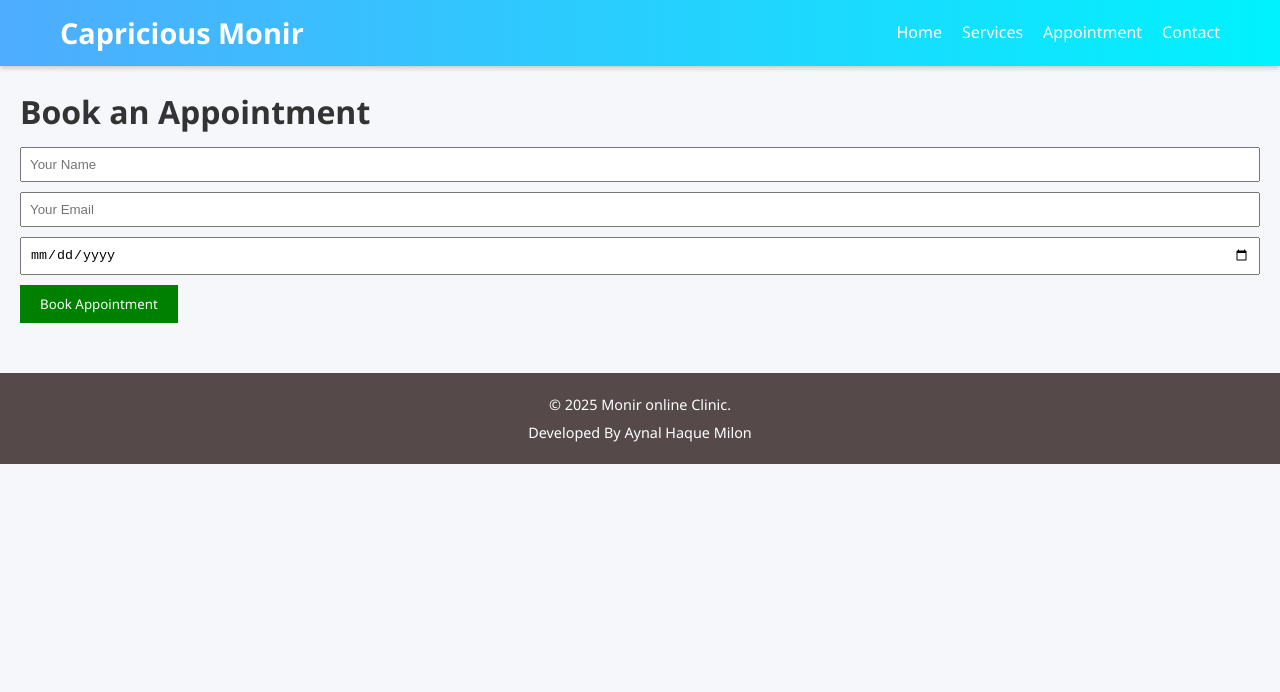
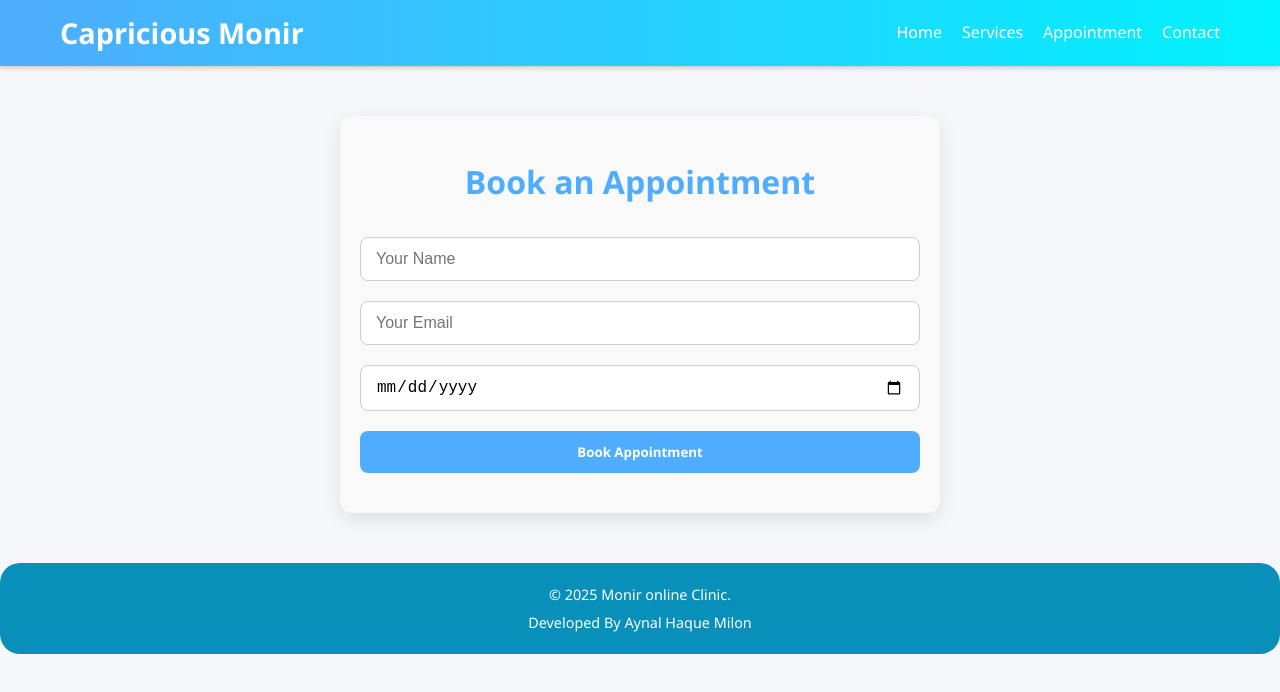
Before and after one commit to Aynal7411/monir-appointment, a React (Vite) app: page /appointment in a window 1280 px wide. Shown: the top 692 px of the page. Built offline with nearby package versions, Linux system fonts and the light colour scheme.

Commit message:
changeing of pages

```diff
--- a/src/components/Footer.css
+++ b/src/components/Footer.css
@@ -1,9 +1,10 @@
 .footer {
-  background: hsl(0, 8%, 31%);
+  background: hwb(194 3% 27%);
   color: #fff;
   text-align: center;
   padding: 15px;
   margin-top: 30px;
+  border-radius: 20px;
 }
 .footer p {
   margin: 5px 0;
--- a/src/components/Services.css
+++ b/src/components/Services.css
@@ -1,13 +1,16 @@
 .services {
   padding: 50px 20px;
-  background-color: #f9f9f9;
+  background-color: hwb(199 2% 9%);
   text-align: center;
+  border-radius: 15px;
+  box-shadow: 0 4px 15px rgba(0,0,0,0.1);
+
 }
 
 .services h2 {
   font-size: 2.5rem;
   margin-bottom: 30px;
-  color: #333;
+  color: oklab(11.813% 0.02934 0.01264);
 }
 
 .services ul {
@@ -16,11 +19,11 @@
   display: flex;
   flex-wrap: wrap;
   justify-content: center;
-  gap: 30px;
+  gap: 20px;
 }
 
 .services ul li {
-  background-color: #4facfe;
+  background-color: hsl(208, 51%, 52%);
   color: white;
   padding: 20px 25px;
   border-radius: 10px;
--- a/src/components/Services.jsx
+++ b/src/components/Services.jsx
@@ -6,10 +6,12 @@ export default function Services() {
     <section className="services">
       <h2>Our Services</h2>
       <ul>
-        <li>General Health Checkups</li>
-        <li>Maternal & Child Care</li>
-        <li>Vaccination & Immunization</li>
-        <li>Emergency Care</li>
+        <li>General Health Advice for Adult and child</li>
+        <li>Physical and Mental Care</li>
+        <li>Mental Counseling for partner</li>
+        <li>Provide Nature service</li>
+        <li>Child Health and Growth Monitoring</li>
+
       </ul>
     </section>
   );
--- /dev/null
+++ b/src/pages/AppointmentPage.css
@@ -0,0 +1,63 @@
+.appointment-page {
+  max-width: 600px;
+  margin: 50px auto;
+  padding: 40px 20px;
+  background-color: #f9f9f9;
+  border-radius: 12px;
+  box-shadow: 0 6px 20px rgba(0,0,0,0.1);
+  text-align: center;
+}
+
+.appointment-page h1 {
+  color: #4facfe;
+  margin-bottom: 30px;
+  font-size: 2rem;
+}
+
+.appointment-page form {
+  display: flex;
+  flex-direction: column;
+  gap: 20px;
+}
+
+.appointment-page input {
+  padding: 12px 15px;
+  border: 1px solid #ccc;
+  border-radius: 8px;
+  font-size: 1rem;
+  transition: all 0.3s;
+}
+
+.appointment-page input:focus {
+  border-color: #4facfe;
+  box-shadow: 0 0 5px rgba(79, 172, 254, 0.5);
+  outline: none;
+}
+
+.appointment-page button {
+  padding: 12px;
+  background-color: #4facfe;
+  color: white;
+  font-weight: bold;
+  border-radius: 8px;
+  cursor: pointer;
+  transition: all 0.3s;
+  border: none;
+}
+
+.appointment-page button:hover {
+  background-color: #00f2fe;
+  color: #333;
+}
+
+/* Responsive */
+@media (max-width: 768px) {
+  .appointment-page {
+    margin: 30px 15px;
+    padding: 30px 15px;
+  }
+
+  .appointment-page h1 {
+    font-size: 1.7rem;
+  }
+}
--- a/src/pages/AppointmentPage.jsx
+++ b/src/pages/AppointmentPage.jsx
@@ -1,4 +1,5 @@
 import React, { useState } from "react";
+import "./AppointmentPage.css";
 
 export default function AppointmentPage() {
   const [form, setForm] = useState({ name: "", email: "", date: "" });
@@ -13,7 +14,7 @@ export default function AppointmentPage() {
   };
 
   return (
-    <div style={{ padding: "20px" }}>
+    <div className="appointment-page">
       <h1>Book an Appointment</h1>
       <form onSubmit={handleSubmit}>
         <input
@@ -23,7 +24,6 @@ export default function AppointmentPage() {
           value={form.name}
           onChange={handleChange}
           required
-          style={{ display: "block", margin: "10px 0", padding: "8px", width: "100%" }}
         />
         <input
           type="email"
@@ -32,7 +32,6 @@ export default function AppointmentPage() {
           value={form.email}
           onChange={handleChange}
           required
-          style={{ display: "block", margin: "10px 0", padding: "8px", width: "100%" }}
         />
         <input
           type="date"
@@ -40,14 +39,8 @@ export default function AppointmentPage() {
           value={form.date}
           onChange={handleChange}
           required
-          style={{ display: "block", margin: "10px 0", padding: "8px", width: "100%" }}
         />
-        <button
-          type="submit"
-          style={{ padding: "10px 20px", background: "green", color: "#fff", border: "none" }}
-        >
-          Book Appointment
-        </button>
+        <button type="submit">Book Appointment</button>
       </form>
     </div>
   );
--- /dev/null
+++ b/src/pages/ContactPage.css
@@ -0,0 +1,71 @@
+.contact-page {
+  max-width: 600px;
+  margin: 50px auto;
+  padding: 40px 20px;
+  background-color: #f9f9f9;
+  border-radius: 12px;
+  box-shadow: 0 6px 20px rgba(0,0,0,0.1);
+  text-align: center;
+}
+
+.contact-page h1 {
+  color: #4facfe;
+  margin-bottom: 30px;
+  font-size: 2rem;
+}
+
+.contact-page form {
+  display: flex;
+  flex-direction: column;
+  gap: 20px;
+}
+
+.contact-page input,
+.contact-page textarea {
+  padding: 12px 15px;
+  border: 1px solid #ccc;
+  border-radius: 8px;
+  font-size: 1rem;
+  transition: all 0.3s;
+  width: 100%;
+}
+
+.contact-page input:focus,
+.contact-page textarea:focus {
+  border-color: #4facfe;
+  box-shadow: 0 0 5px rgba(79, 172, 254, 0.5);
+  outline: none;
+}
+
+.contact-page textarea {
+  min-height: 120px;
+  resize: vertical;
+}
+
+.contact-page button {
+  padding: 12px;
+  background-color: #4facfe;
+  color: white;
+  font-weight: bold;
+  border-radius: 8px;
+  cursor: pointer;
+  transition: all 0.3s;
+  border: none;
+}
+
+.contact-page button:hover {
+  background-color: #00f2fe;
+  color: #333;
+}
+
+/* Responsive */
+@media (max-width: 768px) {
+  .contact-page {
+    margin: 30px 15px;
+    padding: 30px 15px;
+  }
+
+  .contact-page h1 {
+    font-size: 1.7rem;
+  }
+}
--- a/src/pages/ContactPage.jsx
+++ b/src/pages/ContactPage.jsx
@@ -1,4 +1,5 @@
 import React, { useState } from "react";
+import "./ContactPage.css";
 
 export default function ContactPage() {
   const [form, setForm] = useState({ name: "", email: "", message: "" });
@@ -14,9 +15,9 @@ export default function ContactPage() {
   };
 
   return (
-    <div style={{ padding: "20px" }}>
+    <div className="contact-page">
       <h1>Contact Us</h1>
-      <form onSubmit={handleSubmit} style={{ maxWidth: "400px" }}>
+      <form onSubmit={handleSubmit}>
         <input
           type="text"
           name="name"
@@ -24,7 +25,6 @@ export default function ContactPage() {
           value={form.name}
           onChange={handleChange}
           required
-          style={{ display: "block", margin: "10px 0", padding: "8px", width: "100%" }}
         />
         <input
           type="email"
@@ -33,7 +33,6 @@ export default function ContactPage() {
           value={form.email}
           onChange={handleChange}
           required
-          style={{ display: "block", margin: "10px 0", padding: "8px", width: "100%" }}
         />
         <textarea
           name="message"
@@ -41,11 +40,8 @@ export default function ContactPage() {
           value={form.message}
           onChange={handleChange}
           required
-          style={{ display: "block", margin: "10px 0", padding: "8px", width: "100%" }}
         ></textarea>
-        <button type="submit" style={{ padding: "10px 20px", background: "blue", color: "#fff", border: "none" }}>
-          Send Message
-        </button>
+        <button type="submit">Send Message</button>
       </form>
     </div>
   );
--- /dev/null
+++ b/src/pages/ServicesPage.css
@@ -0,0 +1,53 @@
+.services-page {
+  padding: 50px 20px;
+  max-width: 900px;
+  margin: 0 auto;
+  background-color: #f9f9f9;
+  border-radius: 10px;
+  box-shadow: 0 4px 15px rgba(0,0,0,0.1);
+}
+
+.services-page h1 {
+  text-align: center;
+  color: #4facfe;
+  margin-bottom: 30px;
+  font-size: 2.5rem;
+}
+
+.services-page ul {
+  list-style: none;
+  padding: 0;
+  display: flex;
+  flex-direction: column;
+  gap: 20px;
+}
+
+.services-page ul li {
+  background-color: #00f2fe;
+  color: white;
+  padding: 15px 20px;
+  border-radius: 8px;
+  font-size: 1.1rem;
+  font-weight: 500;
+  transition: transform 0.3s, box-shadow 0.3s;
+}
+
+.services-page ul li:hover {
+  transform: translateY(-5px);
+  box-shadow: 0 8px 20px rgba(0,0,0,0.2);
+}
+
+/* Responsive */
+@media (max-width: 768px) {
+  .services-page {
+    padding: 30px 15px;
+  }
+
+  .services-page h1 {
+    font-size: 2rem;
+  }
+
+  .services-page ul li {
+    font-size: 1rem;
+  }
+}
--- a/src/pages/ServicesPage.jsx
+++ b/src/pages/ServicesPage.jsx
@@ -1,15 +1,16 @@
 import React from "react";
+import "./ServicesPage.css";
 
 export default function ServicesPage() {
   return (
-    <div>
+    <div className="services-page">
       <h1>Monir's Services</h1>
       <ul>
-        <li>General health Advice</li>
-        <li>Observe Health condition day by day</li>
-        <li>Sex and skin disease Advice</li>
-        <li>Child health and growth monitoring</li>
-        <li>Mental councheling</li>
+        <li>General Health Advice</li>
+        <li>Observe Health Condition Day by Day</li>
+        <li>Sex and Skin Disease Advice</li>
+        <li>Child Health and Growth Monitoring</li>
+        <li>Mental Counseling</li>
       </ul>
     </div>
   );
```
